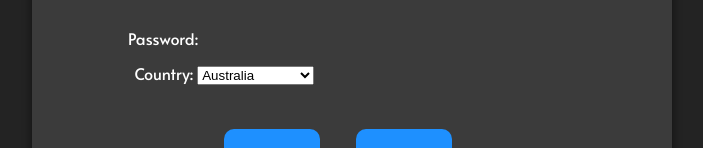
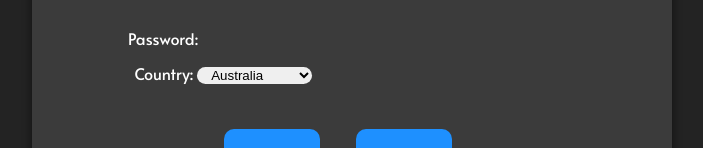
Before and after one commit to Kohdepitcher/Easy-Conference-System, a plain HTML site: page front-end/sign-up.html in a window 1280 px wide. Shown: the part 431-579 px from the top of the page, without its empty margins (288-991 px from the left). Drawn offline with nearby package versions, Linux system fonts and the light colour scheme.

Commit message:
minor css change to account.css

```diff
--- a/front-end/styles/account.css
+++ b/front-end/styles/account.css
@@ -273,3 +273,9 @@
     margin-left: 16%;
     margin-top: 3%;
 }
+
+#country-dropdown {
+    border-radius: 10px;
+    border: none;
+    text-indent: 10px;
+}
```
